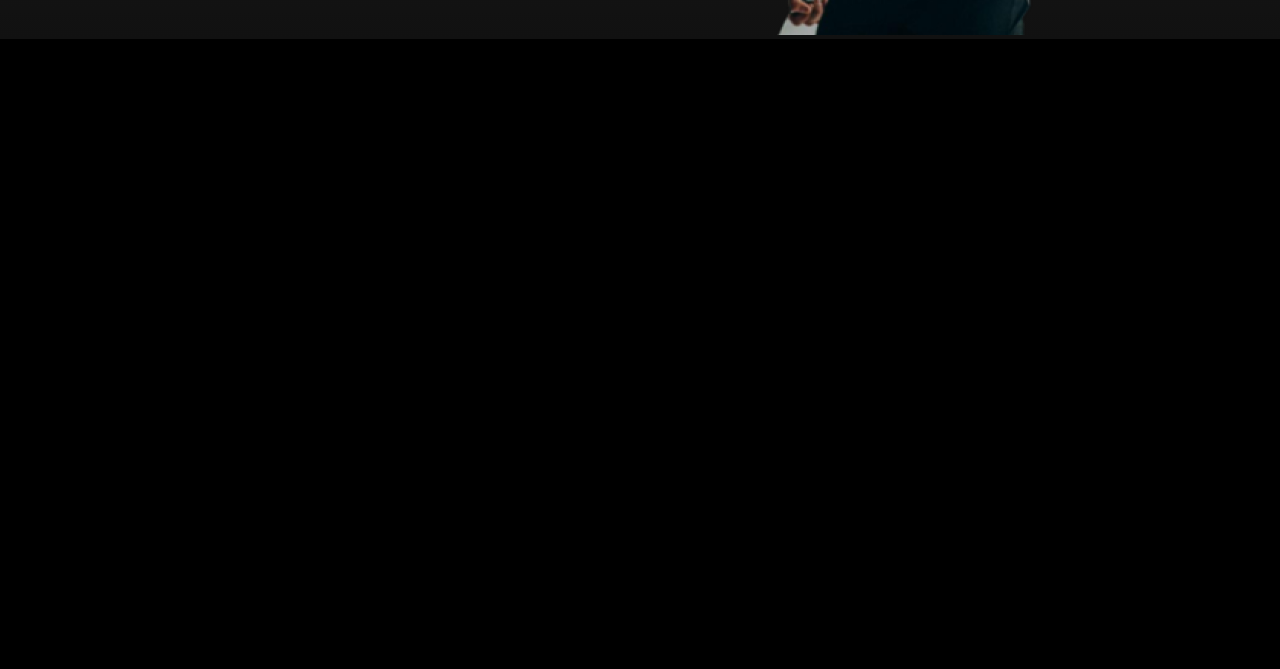
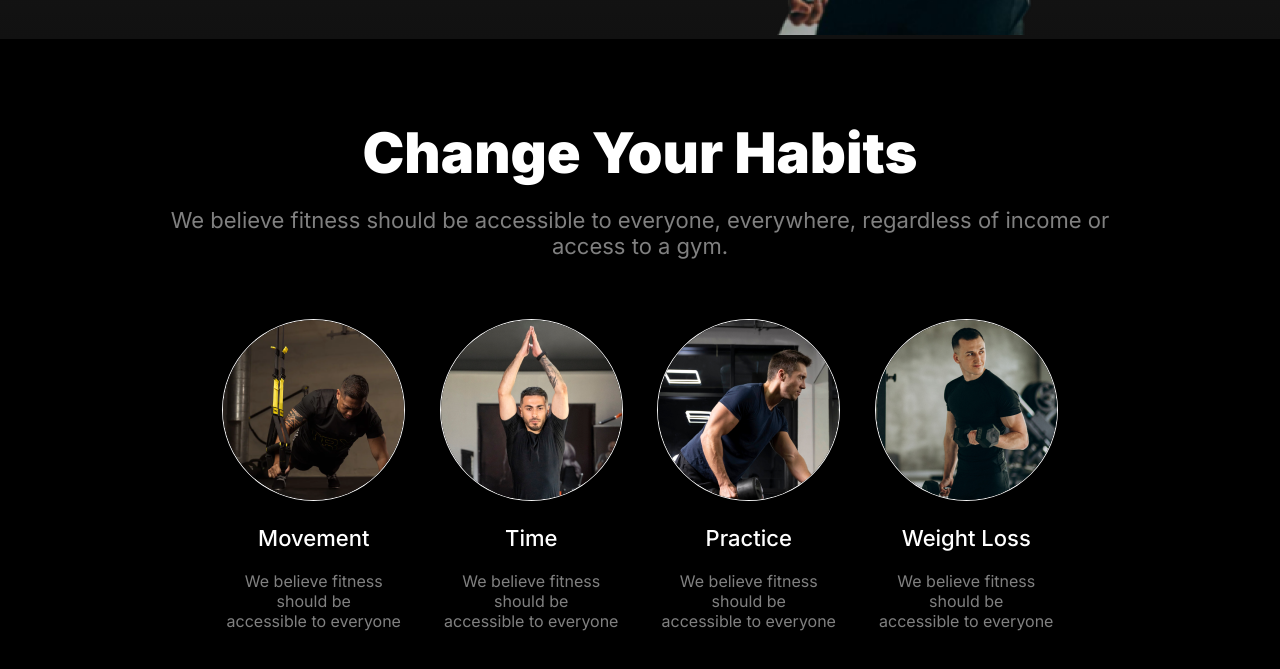
Before and after one commit to redwan-ai/fitness, a plain HTML site: page index.html in a window 1280 px wide. Shown: the part 743-1412 px from the top of the page. Before the commit the page ends 800 px from the top, so only its background shows below. Drawn offline with Linux system fonts and the light colour scheme; a web font is replaced by a local one.

Commit message:
habit part added newly mobile and PC responsive

```diff
--- a/index.html
+++ b/index.html
@@ -52,10 +52,39 @@
                         <p class="description">Video tutorial</p>
                     </div>
                 </div>
-
             </div>
         </section>
     </header>
+    <main>
+        <section class="container ">
+            <div class="habits">
+                <h1>Change Your Habits</h1>
+                <p class="description">We believe fitness should be accessible to everyone, everywhere, regardless of income or access to a gym.</p>
+                <div class="habits-grid">
+                    <div>
+                        <img class="h-g" src="images/image 3.png" alt="">
+                        <h4>Movement</h4>
+                        <p class="description habit-des">We believe fitness should be <br> accessible to everyone</p>
+                    </div>
+                    <div>
+                        <img class="h-g"  src="images/image 2.png" alt="">
+                        <h4>Time</h4>
+                        <p class="description habit-des">We believe fitness should be <br> accessible to everyone</p>
+                    </div>
+                    <div>
+                        <img class="h-g"  src="images/image 4.png" alt="">
+                        <h4>Practice</h4>
+                        <p class="description habit-des">We believe fitness should be <br> accessible to everyone</p>
+                    </div>
+                    <div>
+                        <img class="h-g"  src="images/image 5.png" alt="">
+                        <h4>Weight Loss</h4>
+                        <p class="description habit-des">We believe fitness should be <br> accessible to everyone</p>
+                    </div>
+                </div>
+            </div>
+        </section>
+    </main>
 
 </body>
 </html>
--- a/styles/style.css
+++ b/styles/style.css
@@ -169,6 +169,49 @@ header {
 
 }
 
+/*Habits-Section*/
+
+.habits{
+    text-align: center;
+    margin-top: 80px;
+    margin-bottom: 50px;
+}
+.habits>h1{
+    font-size: 3.5rem;
+    font-weight: 900;
+}
+.habits>p{
+    font-size: 22px;
+    font-weight: 400;
+    padding-top: 20px;
+
+}
+.habits-grid{
+    display: flex;
+justify-content: center;
+padding-top: 60px;
+gap: 30px;
+margin: 0 60px;
+}
+.h-g {
+    border-radius:50%;
+    border: 1px solid whitesmoke;
+}
+.habits-grid>div>h4{
+    margin-top: 20px;
+    font-size: 22px;
+    font-weight: 500;
+}
+.habit-des{
+    padding-top: 20px;
+}
+
+
+
+
+
+
+
 
 @media screen and (max-width:576px) {
   .container {
@@ -258,4 +301,12 @@ header {
       font-size: 20px;
       font-weight: 700;
   }
+  .habits>h1{
+    font-size: 2.5rem;
+    font-weight: 900;
 }
+.habits-grid{
+    flex-direction: column;
+}
+
+}
```
